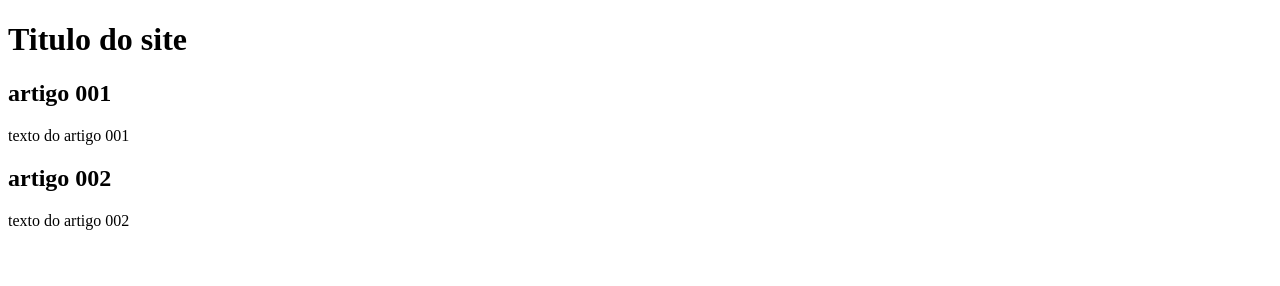
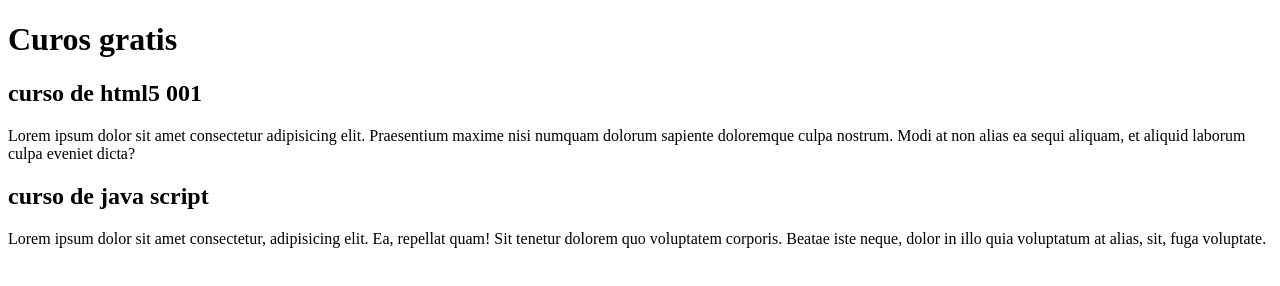
Before and after one commit to nataliaconstantino/Projeto-site, a plain HTML site: page index.html in a window 1280 px wide. Drawn offline with Linux system fonts and the light colour scheme.

Commit message:
comecei a escrever o conteudo

```diff
--- a/index.html
+++ b/index.html
@@ -9,15 +9,15 @@
 <body>
   <main>
      <header>
-     <h1>Titulo do site</h1>
+     <h1>Curos gratis</h1>
      </header>
      <Article>
-     <h2>artigo 001</h2>
-     <p>texto do artigo 001</p>
+     <h2>curso de html5 001</h2>
+     <p>Lorem ipsum dolor sit amet consectetur adipisicing elit. Praesentium maxime nisi numquam dolorum sapiente doloremque culpa nostrum. Modi at non alias ea sequi aliquam, et aliquid laborum culpa eveniet dicta?</p>
      </Article>
      <article>
-         <h2>artigo 002</h2>
-         <p>texto do artigo 002</p>
+         <h2>curso de java script </h2>
+         <p>Lorem ipsum dolor sit amet consectetur, adipisicing elit. Ea, repellat quam! Sit tenetur dolorem quo voluptatem corporis. Beatae iste neque, dolor in illo quia voluptatum at alias, sit, fuga voluptate.</p>
      </article>
   </main>
 </body>
```
